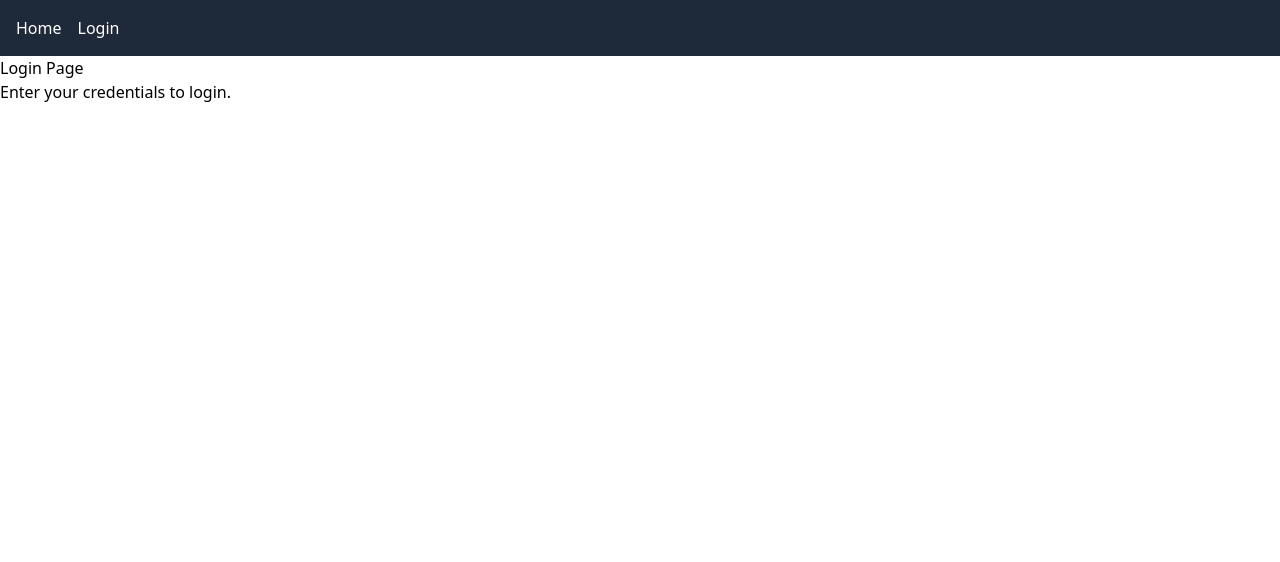
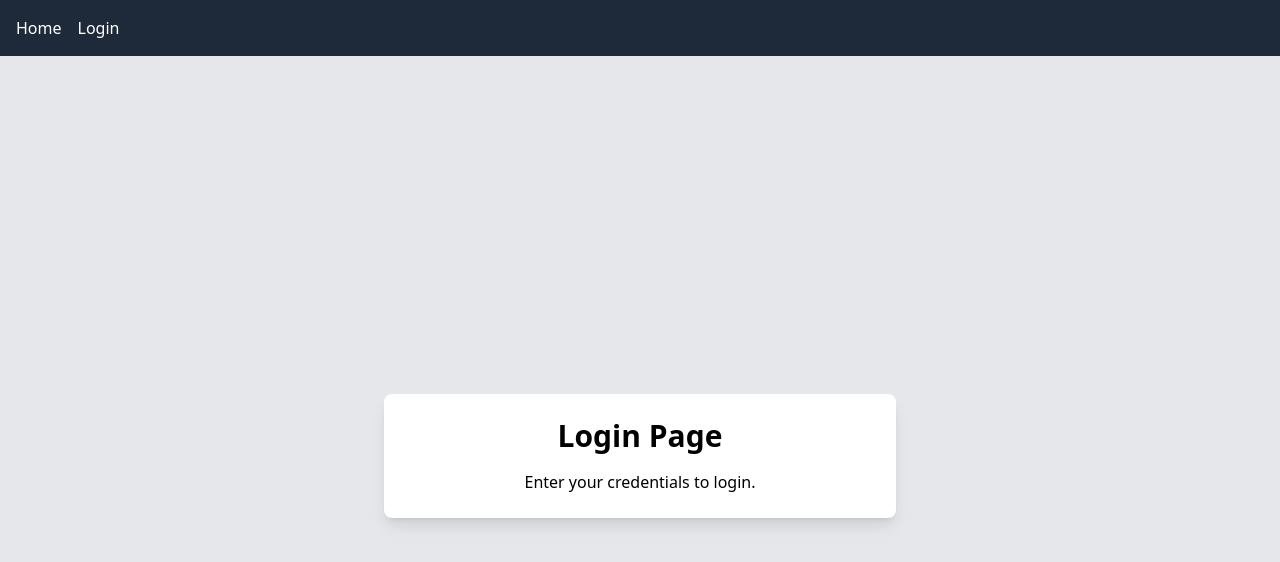
Before and after one commit to teovaira/goal-app, a React (Vite) app in the folder frontend/: page /login in a window 1280 px wide. Shown: the top 562 px of the page. Built offline with nearby package versions, Linux system fonts and the light colour scheme.

Commit message:
style: add basic styling to Home and Login components

```diff
--- a/frontend/src/pages/Home.tsx
+++ b/frontend/src/pages/Home.tsx
@@ -1,8 +1,10 @@
 const Home = () => {
   return (
-    <div>
-      <h1>Home Page</h1>
-      <p>Welcome to the Goal App!</p>
+    <div className="flex justify-center items-center h-screen bg-gray-100">
+      <div className="text-center p-6 bg-white rounded-lg shadow-lg max-w-lg w-full">
+        <h2 className="text-3xl font-bold">Home Page</h2>
+        <p className="mt-4">Welcome to the Goal App!</p>
+      </div>
     </div>
   );
 };
--- a/frontend/src/pages/Login.tsx
+++ b/frontend/src/pages/Login.tsx
@@ -1,8 +1,10 @@
 const Login = () => {
   return (
-    <div>
-      <h1>Login Page</h1>
-      <p>Enter your credentials to login.</p>
+    <div className="flex justify-center items-center h-screen bg-gray-200">
+      <div className="text-center p-6 bg-white rounded-lg shadow-lg max-w-lg w-full">
+        <h2 className="text-3xl font-semibold">Login Page</h2>
+        <p className="mt-4">Enter your credentials to login.</p>
+      </div>
     </div>
   );
 };
```
